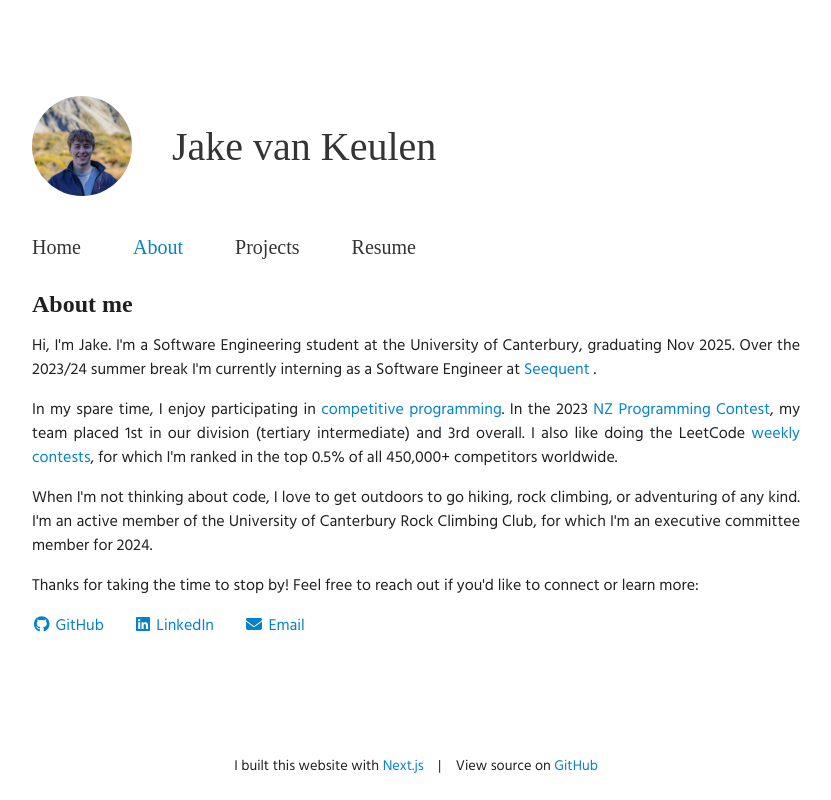
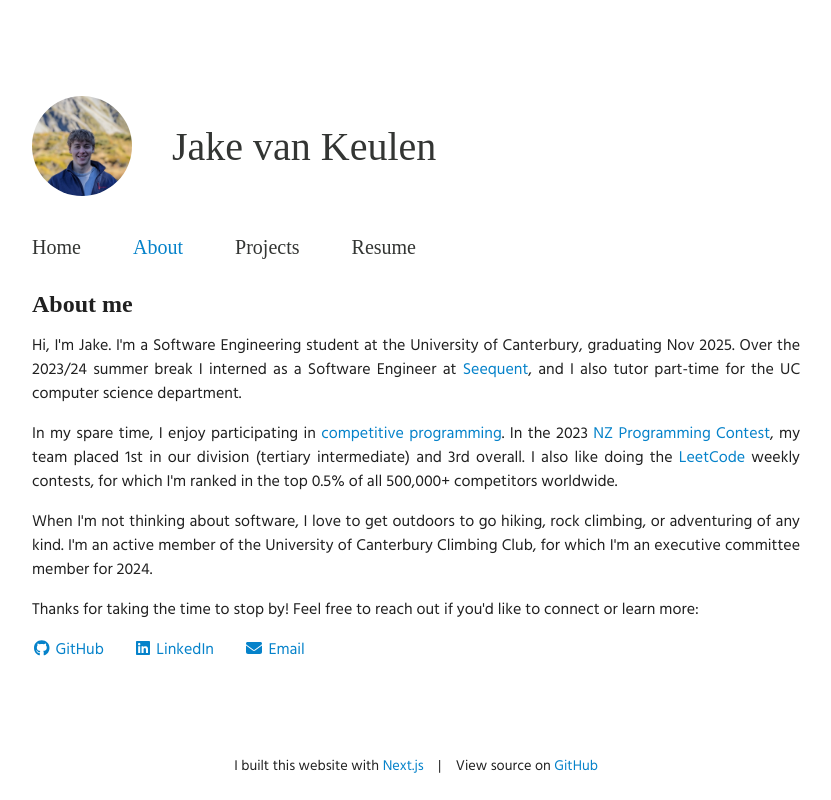
Before and after one commit to JakevK/portfolio, a Next.js app: page /about in a window 1280 px wide. Shown: the whole page, without its empty margins (224-1055 px from the left). Built offline with nearby package versions, Linux system fonts and the light colour scheme; a web font is replaced by a local one.

Commit message:
Update intro, about and resume

```diff
--- a/components/about/about.tsx
+++ b/components/about/about.tsx
@@ -9,8 +9,8 @@ export default function About() {
       <Paragraph>
         Hi, I&apos;m Jake. I&apos;m a Software Engineering student at the
         University of Canterbury, graduating Nov 2025. Over the 2023/24 summer
-        break I&apos;m currently interning as a Software Engineer at{" "}
-        <a href="https://seequent.com" target="_blank">Seequent</a> .
+        break I interned as a Software Engineer at{" "}
+        <a href="https://seequent.com" target="_blank">Seequent</a>, and I also tutor part-time for the UC computer science department.
       </Paragraph>
       <Paragraph>
         In my spare time, I enjoy participating in <a href="https://clist.by/coder/jakevk/" target="_blank">
@@ -20,16 +20,16 @@ export default function About() {
         <a href="https://nzprogcontest.org.nz/results/2023/" target="_blank">
           NZ Programming Contest
         </a>, my team placed 1st in our division (tertiary intermediate) and 3rd
-        overall. I also like doing the LeetCode{" "}
-        <a href="https://leetcode.com/contest" target="_blank">
-          weekly contests
-        </a>, for which I&apos;m ranked in the top 0.5% of all 450,000+ competitors
+        overall. I also like doing the{" "}
+        <a href="https://leetcode.com/jakevk" target="_blank">
+          LeetCode
+        </a> weekly contests, for which I&apos;m ranked in the top 0.5% of all 500,000+ competitors
         worldwide.
       </Paragraph>
       <Paragraph>
-        When I&apos;m not thinking about code, I love to get outdoors to go hiking,
+        When I&apos;m not thinking about software, I love to get outdoors to go hiking,
         rock climbing, or adventuring of any kind. I&apos;m an active member of the
-        University of Canterbury Rock Climbing Club, for which I&apos;m an executive
+        University of Canterbury Climbing Club, for which I&apos;m an executive
         committee member for 2024.
       </Paragraph>
       <Paragraph>
--- a/components/home/home.tsx
+++ b/components/home/home.tsx
@@ -15,7 +15,7 @@ export default function Home() {
         I&apos;m a Software Engineering student at the University of Canterbury,
         graduating Nov 2025. My hobbies include working on personal{" "}
         <Link href="/projects">projects</Link>,{" "}
-          competitive programming, and rock climbing. I&apos;m currently interning as a Software Engineer
+          competitive programming, and rock climbing. Over the past summer I interned as a Software Engineer
         at <a href="https://seequent.com" target="_blank">Seequent</a>.{" "}
       </Paragraph>
       <Paragraph>
--- a/pages/about.tsx
+++ b/pages/about.tsx
@@ -8,7 +8,7 @@ export default function AboutPage() {
       <Head>
         <meta
           name="description"
-          content="Hi, I'm Jake. I'm a Software Engineering student at the University of Canterbury, currently interning at Seequent."
+          content="Hi, I'm Jake. I'm a Software Engineering student at the University of Canterbury, graduating Nov 2025."
           key="desc"
         />
       </Head>
--- a/pages/index.tsx
+++ b/pages/index.tsx
@@ -8,7 +8,7 @@ export default function HomePage() {
       <Head>
         <meta
           name="description"
-          content="Hi, I'm Jake. I'm a Software Engineering student at the University of Canterbury, currently interning at Seequent."
+          content="Hi, I'm Jake. I'm a Software Engineering student at the University of Canterbury, graduating Nov 2025."
           key="desc"
         />
       </Head>
```
Also changed, not shown: 1 other file (tests, documents, lock files or other folders).
